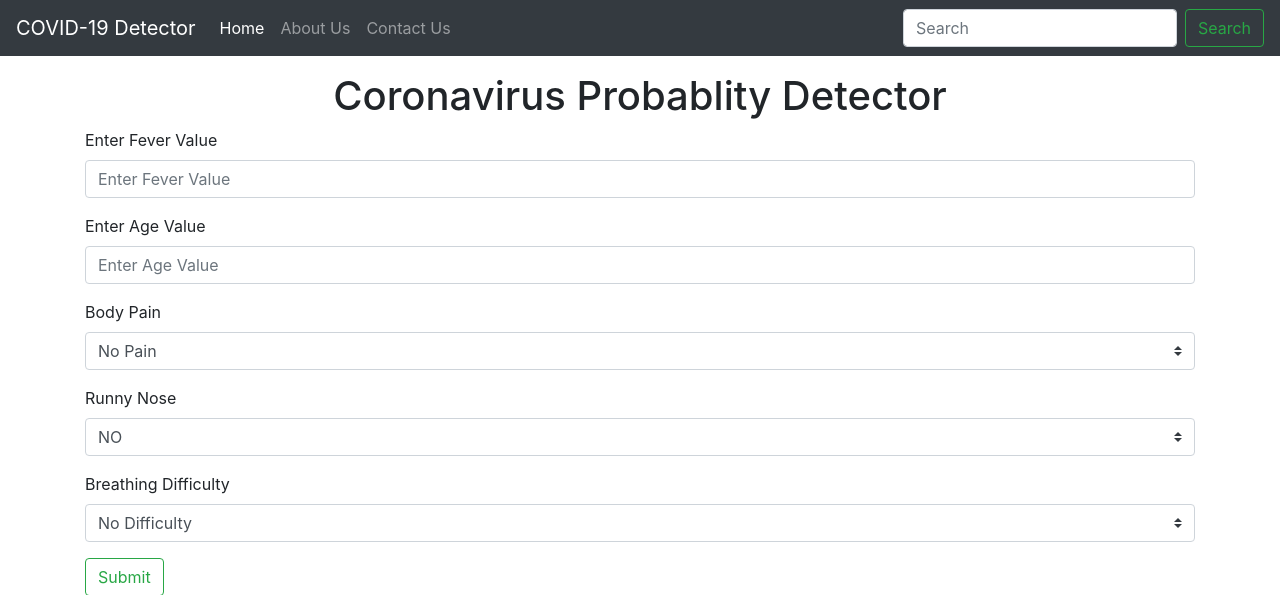
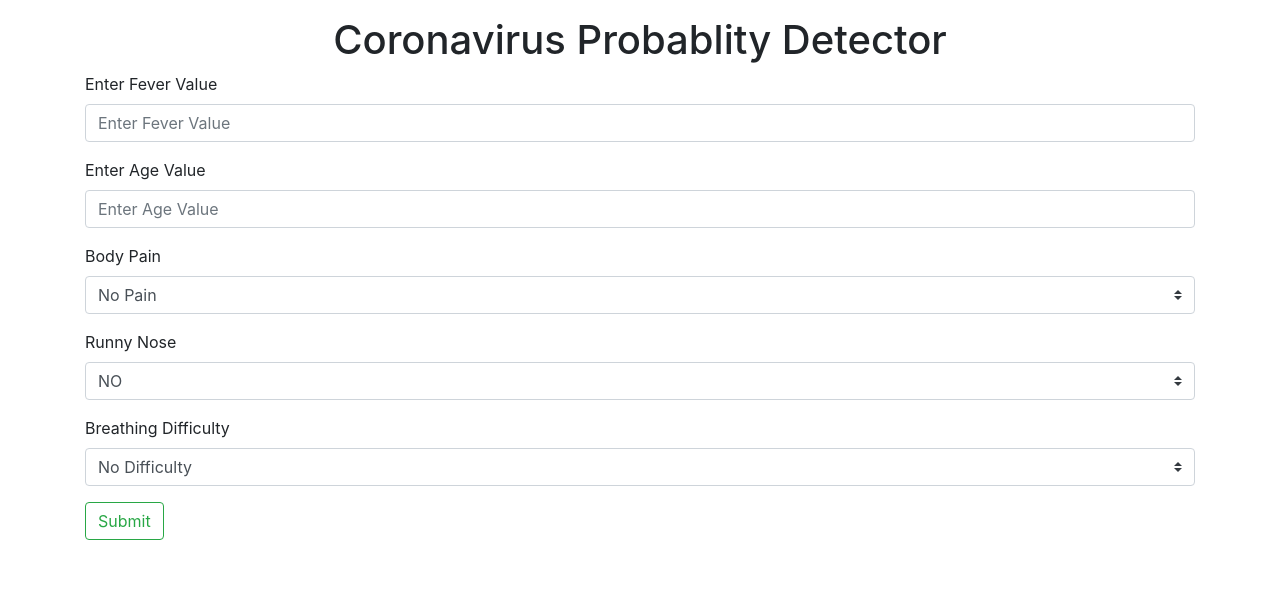
Before and after one commit to khaledbay/estimator, a Flask app: page / in a window 1280 px wide. Shown: the top 595 px of the page. Run offline with Flask 2, Linux system fonts and the light colour scheme; parts of the project's set-up code (start-up, migrations or seed data) failed here and were passed over; some libraries are stand-ins or nearby versions.

Commit message:
Update index.html

```diff
--- a/templates/index.html
+++ b/templates/index.html
@@ -11,7 +11,7 @@
     <title>COVID Probability Detector</title>
   </head>
   <body>
-    <nav class="navbar navbar-expand-lg navbar-dark bg-dark">
+    <!--<nav class="navbar navbar-expand-lg navbar-dark bg-dark">
         <a class="navbar-brand" href="#">COVID-19 Detector</a>
         <button class="navbar-toggler" type="button" data-toggle="collapse" data-target="#navbarSupportedContent" aria-controls="navbarSupportedContent" aria-expanded="false" aria-label="Toggle navigation">
           <span class="navbar-toggler-icon"></span>
@@ -35,18 +35,18 @@
             <button class="btn btn-outline-success my-2 my-sm-0" type="submit">Search</button>
           </form>
         </div>
-    </nav>
+    </nav>-->
 
     <div class="container">
         <center><h1 class="mt-3">Coronavirus Probablity Detector</h1></center>
         <form method="POST">
             <div class="form-group">
               <label for="fever">Enter Fever Value</label>
-              <input type="text" class="form-control" id="fever" name="fever" placeholder="Enter Fever Value">
+              <input type="text" class="form-control" id="fever" name="fever" placeholder="Enter Fever Value" required>
             </div>
             <div class="form-group">
               <label for="age">Enter Age Value</label>
-              <input type="text" class="form-control" id="age" name="age" placeholder="Enter Age Value">
+              <input type="text" class="form-control" id="age" name="age" placeholder="Enter Age Value" required>
             </div>
             <div class="form-group">
               <label for="bodyPain">Body Pain</label>
```
